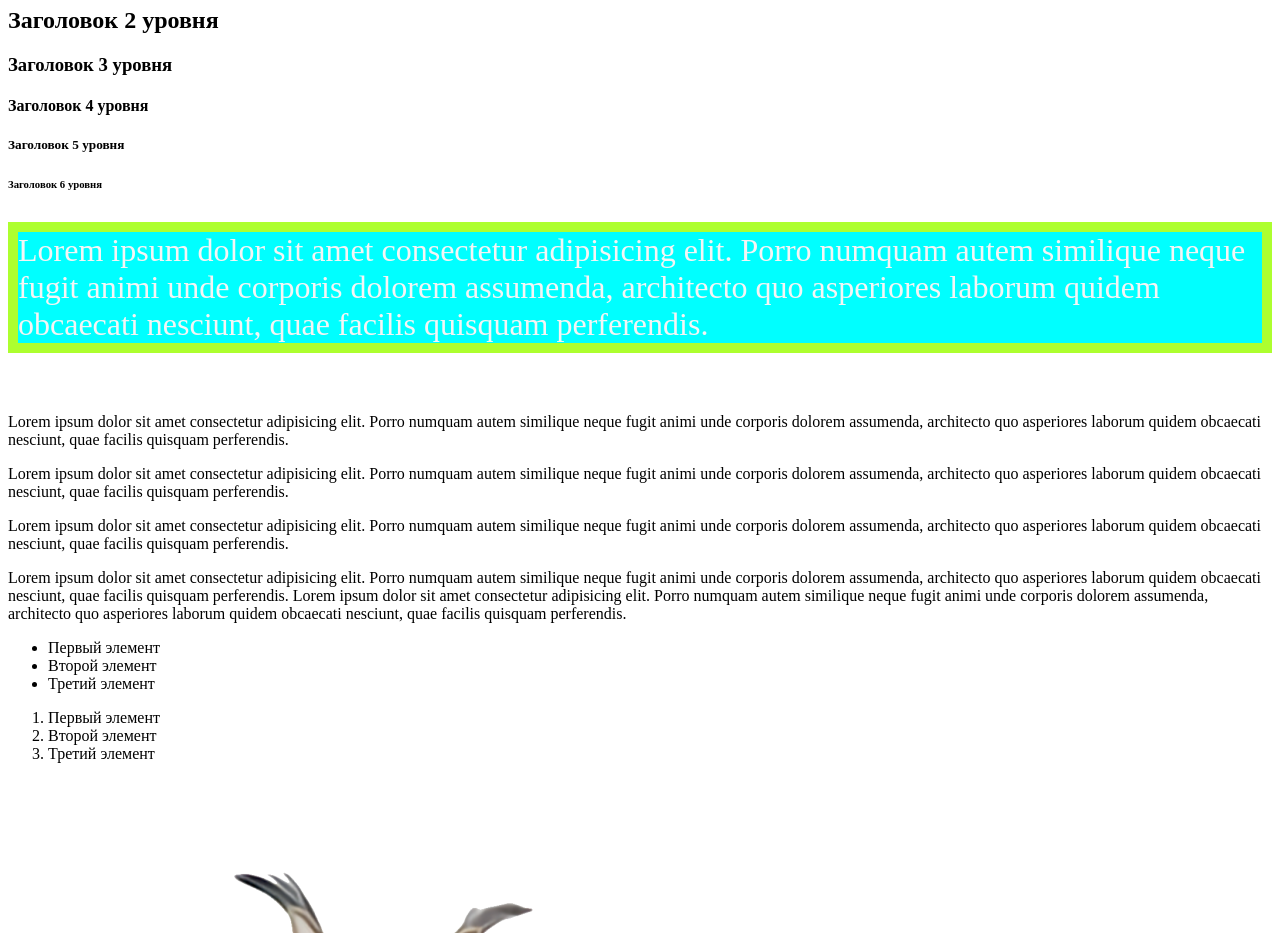
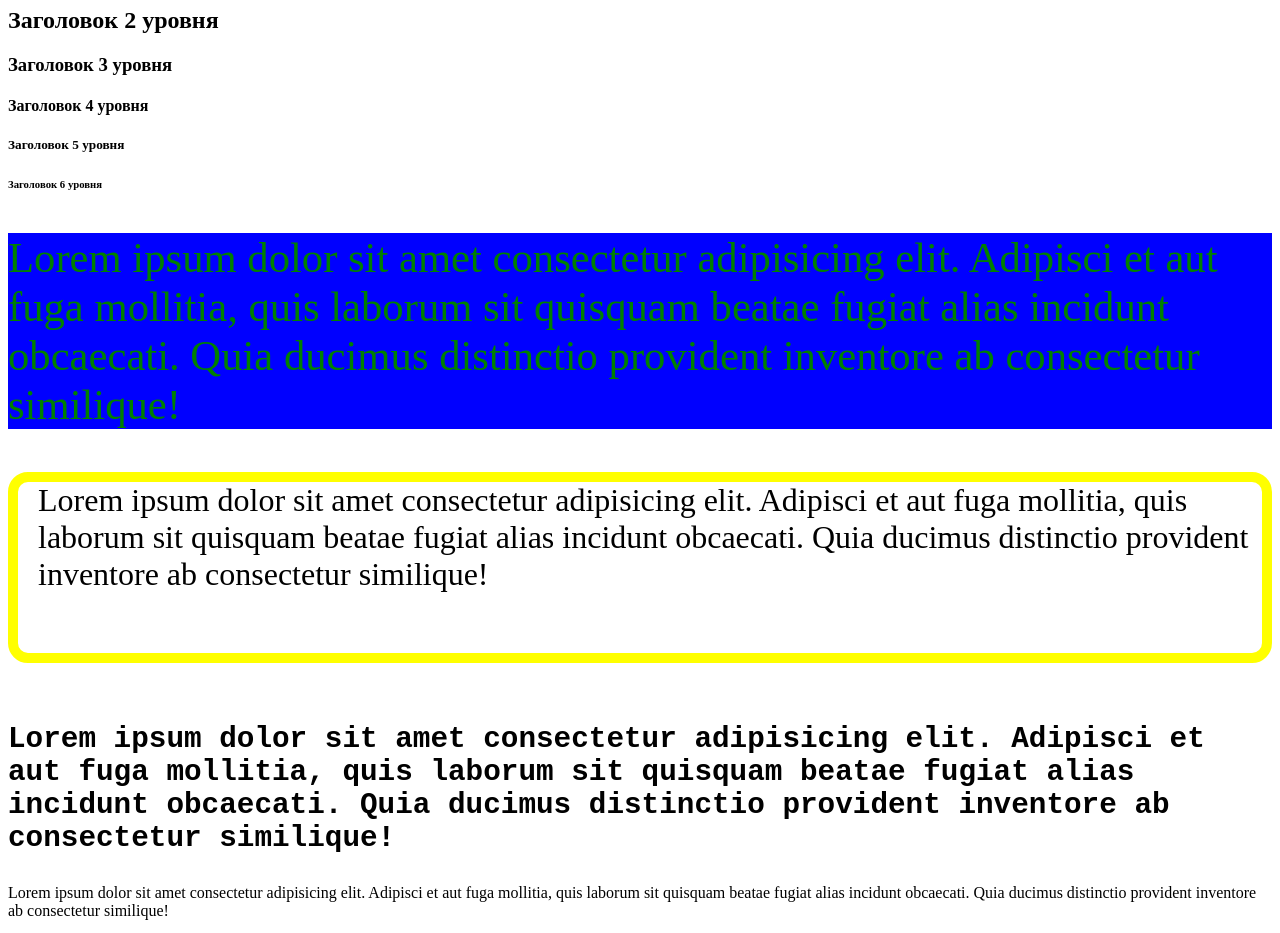
Before and after one commit to SVEGAK/work-M4, a plain HTML site: page index.html in a window 1280 px wide. Shown: the part 73-1006 px from the top of the page. Drawn offline with Linux system fonts and the light colour scheme.

Commit message:
Добавлена картинка на сайт

```diff
--- a/index.html
+++ b/index.html
@@ -4,70 +4,73 @@
     <meta charset="UTF-8">
     <meta name="viewport" content="width=device-width, initial-scale=1.0">
     <link rel="stylesheet" href="styles.css">
-    <title>Мой сайт</title>
+    <title>Урок 2</title> <!-- <title> отображает нужную вам надпись во вкладке браузера -->
 </head>
 <body>
-    <h1>Заголовок 1 уровня</h1>
+    <h1>Заголовок 1 уровня</h1> <!-- <h(1-6)> заголовки 1-6 уровней. первый уровень может быть только один-->
     <h2>Заголовок 2 уровня</h2>
     <h3>Заголовок 3 уровня</h3>
     <h4>Заголовок 4 уровня</h4>
     <h5>Заголовок 5 уровня</h5>
     <h6>Заголовок 6 уровня</h6>
 
-    <p class="paragraph-1">
+    <!-- lorem -->
+    <p class="paragraph-1"> <!-- <p> параграф, помогает отделить блоки текста по смыслу -->
         Lorem ipsum dolor sit amet consectetur adipisicing elit.
-        Porro numquam autem similique neque fugit animi unde corporis dolorem assumenda,
-         architecto quo asperiores laborum quidem obcaecati nesciunt,
-         quae facilis quisquam perferendis.
+        Adipisci et aut fuga mollitia, quis laborum sit quisquam
+        beatae fugiat alias incidunt obcaecati. Quia ducimus distinctio
+        provident inventore ab consectetur similique!
     </p>
-    <p class="paragraph 2">
+    <p class="paragraph-2">
         Lorem ipsum dolor sit amet consectetur adipisicing elit.
-        Porro numquam autem similique neque fugit animi unde corporis dolorem assumenda,
-         architecto quo asperiores laborum quidem obcaecati nesciunt,
-         quae facilis quisquam perferendis.
+        Adipisci et aut fuga mollitia, quis laborum sit quisquam
+        beatae fugiat alias incidunt obcaecati. Quia ducimus distinctio
+        provident inventore ab consectetur similique!
     </p>
-    <p class="paragraph 3">
+    <p class="paragraph-3">
         Lorem ipsum dolor sit amet consectetur adipisicing elit.
-        Porro numquam autem similique neque fugit animi unde corporis dolorem assumenda,
-         architecto quo asperiores laborum quidem obcaecati nesciunt,
-         quae facilis quisquam perferendis.
+        Adipisci et aut fuga mollitia, quis laborum sit quisquam
+        beatae fugiat alias incidunt obcaecati. Quia ducimus distinctio
+        provident inventore ab consectetur similique!
     </p>
-    <p class="paragraph 4">
+    <p class="paragraph-4">
         Lorem ipsum dolor sit amet consectetur adipisicing elit.
-        Porro numquam autem similique neque fugit animi unde corporis dolorem assumenda,
-         architecto quo asperiores laborum quidem obcaecati nesciunt,
-         quae facilis quisquam perferendis.
+        Adipisci et aut fuga mollitia, quis laborum sit quisquam
+        beatae fugiat alias incidunt obcaecati. Quia ducimus distinctio
+        provident inventore ab consectetur similique!
     </p>
-    <div>
-        <p class="paragraph 5">
-        <span>
+    <div>   <!-- <div> блочный тег, который позволяет выделить какой-либо участок блочным образом -->
+        <span>    <!-- <span> строчный текст -->
             Lorem ipsum dolor sit amet consectetur adipisicing elit.
-            Porro numquam autem similique neque fugit animi unde corporis dolorem assumenda,
-            architecto quo asperiores laborum quidem obcaecati nesciunt,
-            quae facilis quisquam perferendis.
+            Adipisci et aut fuga mollitia, quis laborum sit quisquam
+            beatae fugiat alias incidunt obcaecati. Quia ducimus distinctio
+            provident inventore ab consectetur similique!
         </span>
         <span>
             Lorem ipsum dolor sit amet consectetur adipisicing elit.
-            Porro numquam autem similique neque fugit animi unde corporis dolorem assumenda,
-            architecto quo asperiores laborum quidem obcaecati nesciunt,
-            quae facilis quisquam perferendis.
+            Adipisci et aut fuga mollitia, quis laborum sit quisquam
+            beatae fugiat alias incidunt obcaecati. Quia ducimus distinctio
+            provident inventore ab consectetur similique!
         </span>
-        </p>
+        <span>
+            Lorem ipsum dolor sit amet consectetur adipisicing elit.
+            Adipisci et aut fuga mollitia, quis laborum sit quisquam
+            beatae fugiat alias incidunt obcaecati. Quia ducimus distinctio
+            provident inventore ab consectetur similique!
+        </span>
     </div>
-    <ul>
+    <ul>    <!-- <ul> блочный тег, неупорядоченный список (unordered list) -->
+        <li>Первый элемент</li> <!-- <li> строчный тег, в паре с ul или ol описывает один пункт списка -->
+        <li>Второй элемент</li>
+        <li>Третий элемент</li>
+    </ul>
+    <ol>    <!-- <ol> блочный тег, упорядоченный список (ordered list) -->
         <li>Первый элемент</li>
         <li>Второй элемент</li>
         <li>Третий элемент</li>
-
-    </ul>
-    <ol>
-        <li>Первый элемент</li>
-        <li>Второй элемент</li>
-        <li>Третий элемент</li>
-
     </ol>
     <p class="img_1">
-        <img src="floppa.png" alt="Здесь должна быть картинка..">>
+        <img src="floppa.png" alt="Здесь должна быть картинка..">
     </p>
 </body>
 </html>
--- a/styles.css
+++ b/styles.css
@@ -1,12 +1,31 @@
 h1 {
-    background-color: aqua;
+    background: red;
 }
+
 .paragraph-1 {
-    background:  aqua;
-    border: 10px solid greenyellow;
+    background: blue;
+    font-size: 32pt;
+    color: green;
+}
+
+.paragraph-2 {
+    border: 10px solid yellow;
+    border-radius: 20px;
     font-size: 24pt;
-    border-radius: 5;
-    color: whitesmoke;
-    font-family: "fantasy";
-    margin-bottom: 60px;
+    /* margin-bottom: 60px; */
+    /* margin-left: ;
+    margin-top: ;
+    margin-right: ; */
+    margin: 0px 0px 60px 0px;
+    /* padding-top: ;
+    padding-right: ;
+    padding-bottom: ;
+    padding-left: ; */
+    padding: 0px 0px 60px 20px;
 }
+
+.paragraph-3 {
+    font-weight: bold;
+    font-size: 22pt;
+    font-family: 'Courier New';
+}
```
